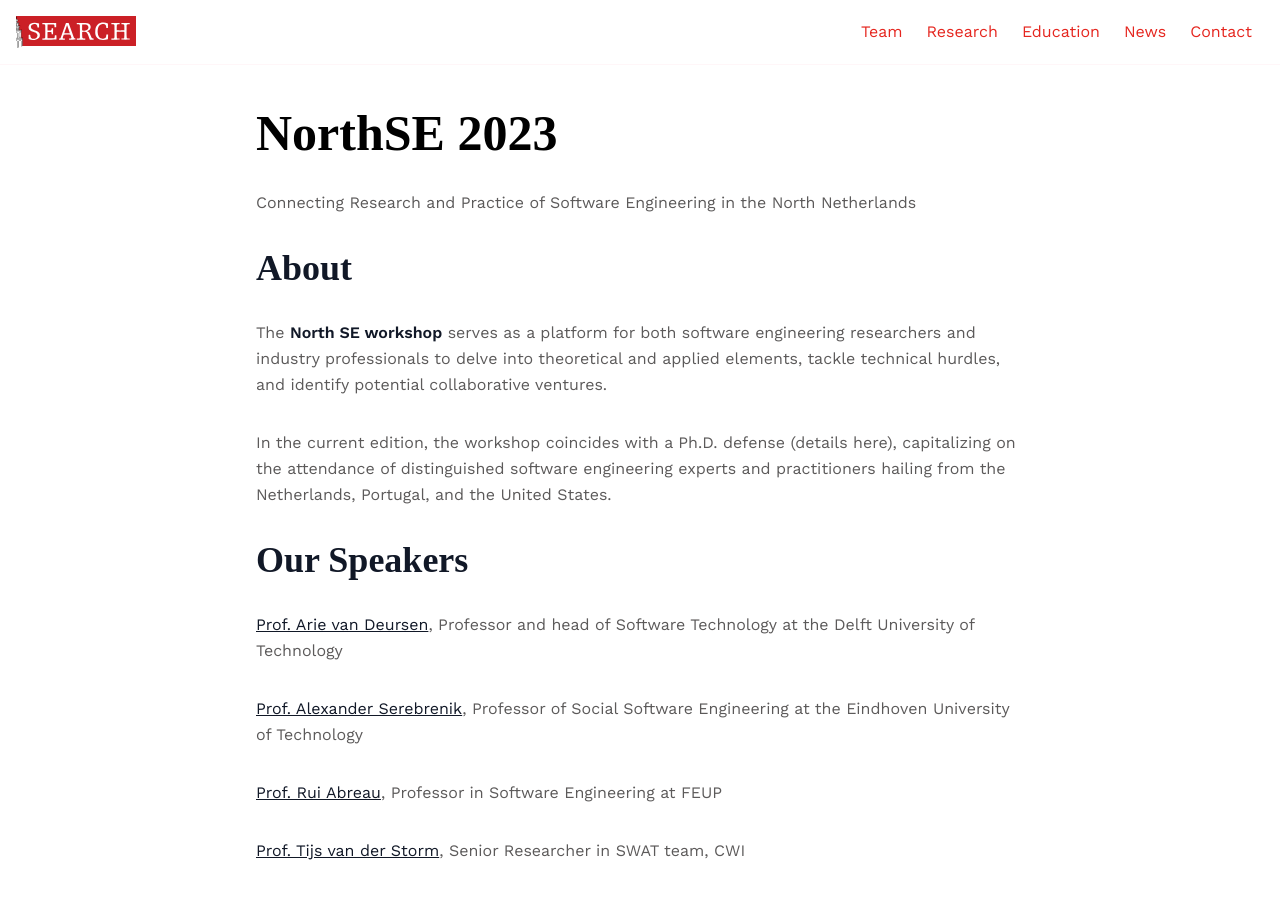
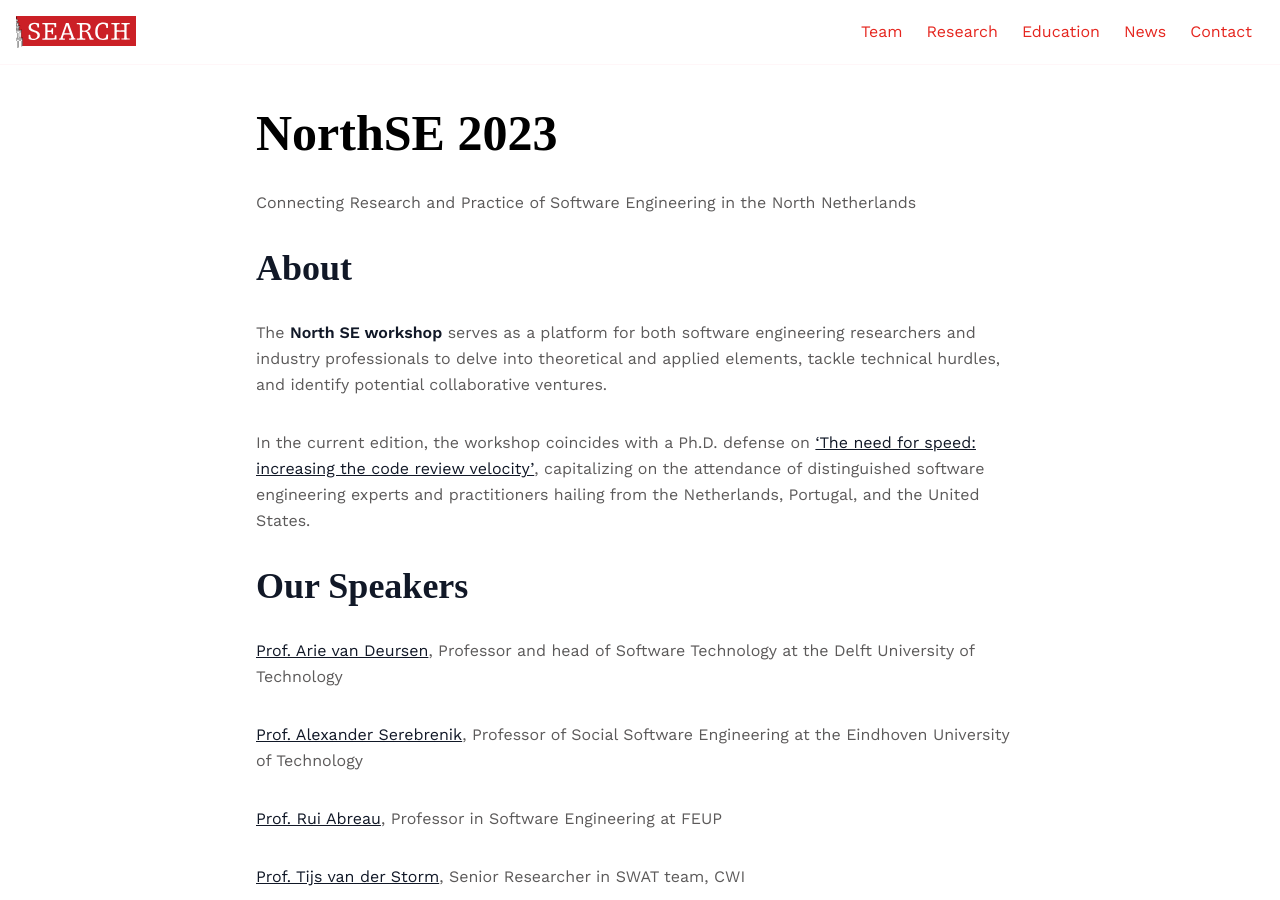
Before and after one commit to search-rug/search-rug.github.io, a Jekyll site: the page built from _events/northse2023.md, in a window 1280 px wide and 900 px high. Built offline with Jekyll 4.4.1, drawn with Linux system fonts in a browser that asks for light colours; nearby versions of some CDN libraries; some web fonts are replaced.

Commit message:
added defense details

```diff
--- a/_events/northse2023.md
+++ b/_events/northse2023.md
@@ -10,7 +10,7 @@ Connecting Research and Practice of Software Engineering in the North Netherland
 
 The **North SE workshop** serves as a platform for both software engineering researchers and industry professionals to delve into theoretical and applied elements, tackle technical hurdles, and identify potential collaborative ventures.
 
-In the current edition, the workshop coincides with a Ph.D. defense (details here), capitalizing on the attendance of distinguished software engineering experts and practitioners hailing from the Netherlands, Portugal, and the United States.
+In the current edition, the workshop coincides with a Ph.D. defense on ['The need for speed: increasing the code review velocity'](https://www.rug.nl/about-ug/latest-news/events/promoties/?hfId=124094), capitalizing on the attendance of distinguished software engineering experts and practitioners hailing from the Netherlands, Portugal, and the United States.
 
 # Our Speakers
 [Prof. Arie van Deursen](https://www.tudelft.nl/en/staff/arie.vandeursen/?cHash=e9128937ff47e419e87064c46b312995), Professor and head of Software Technology at the Delft University of Technology
```
